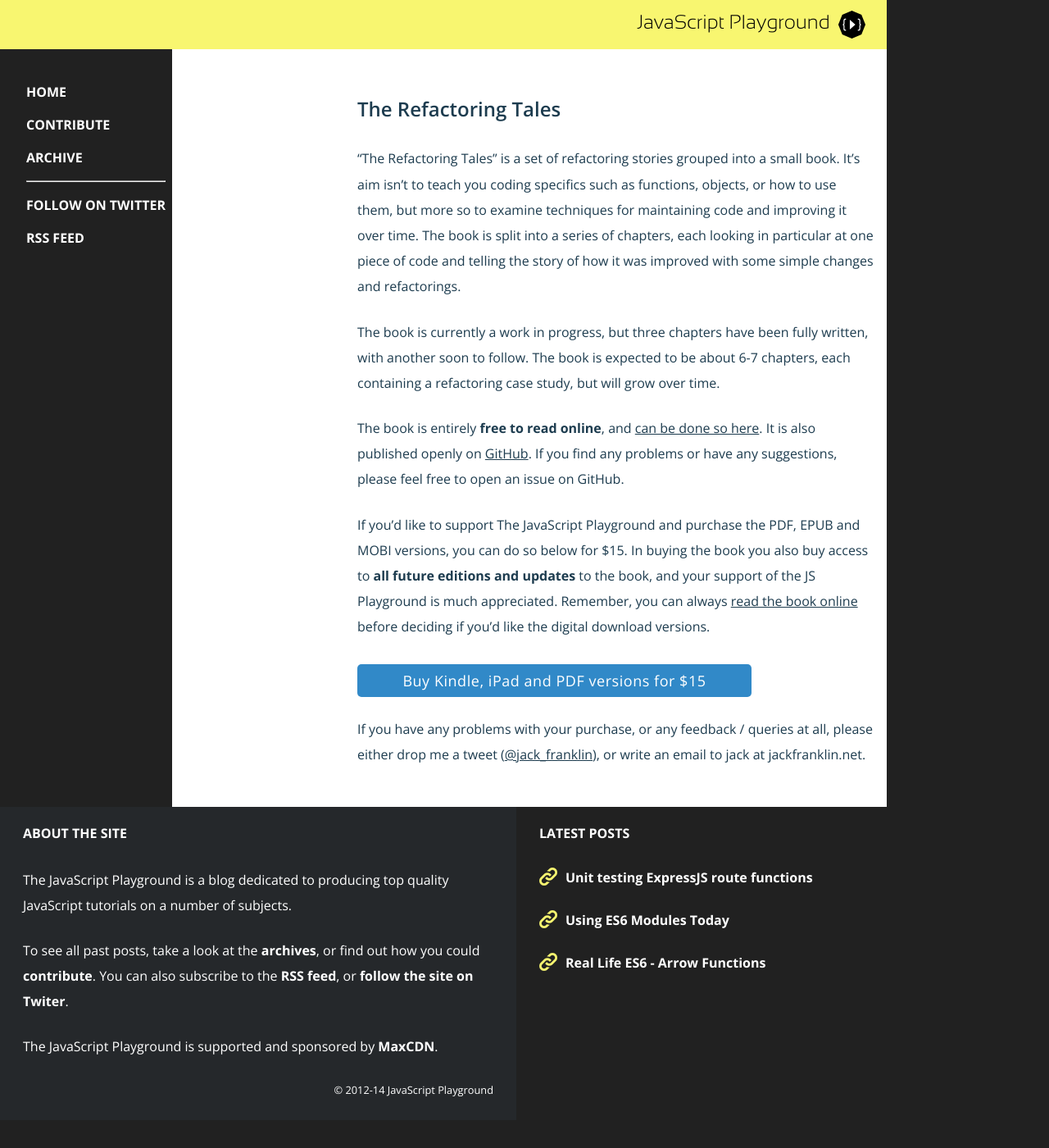
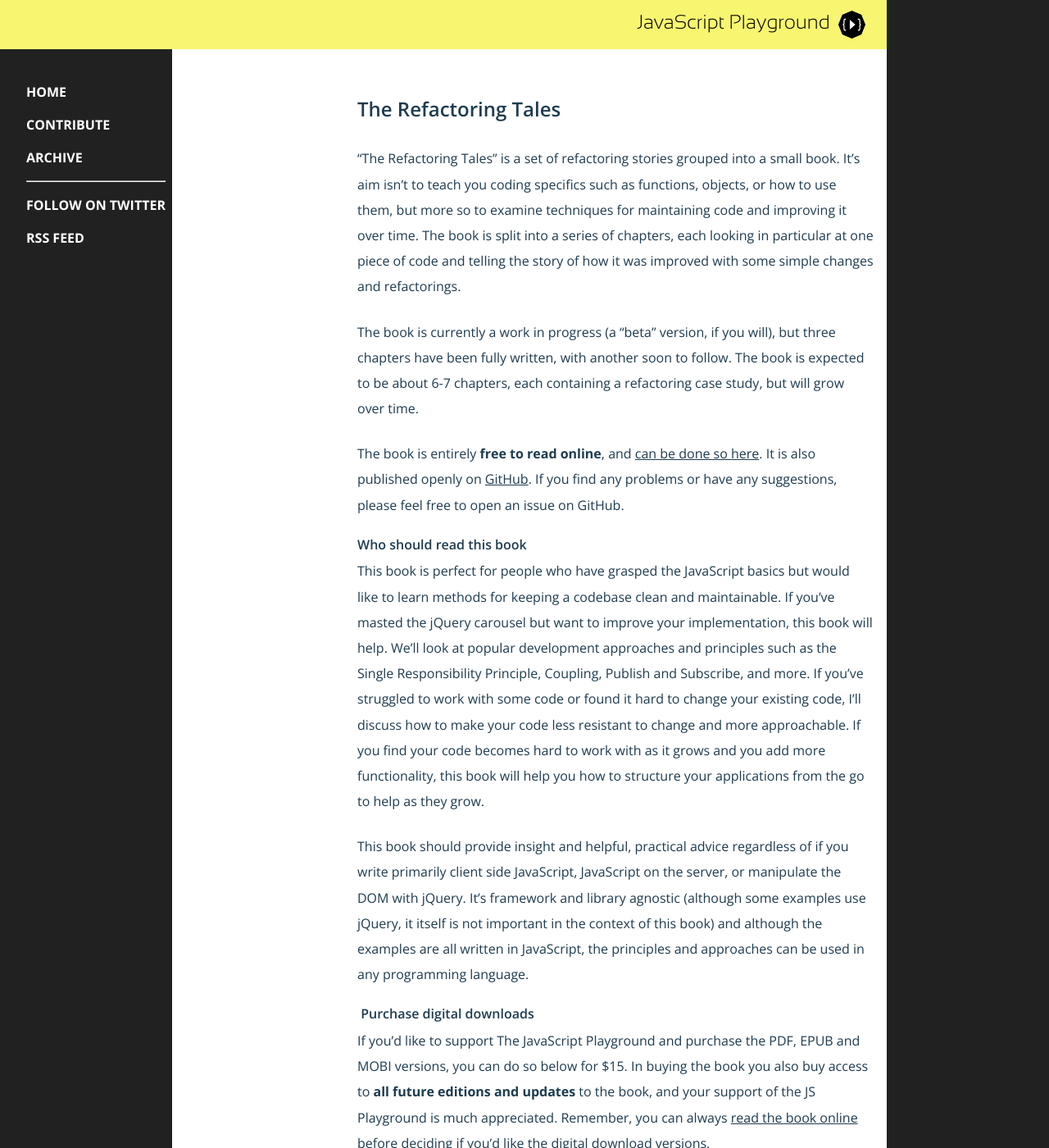
Before and after one commit to jackfranklin/javascriptplayground.com, a Jekyll site: the page built from the-refactoring-tales/index.md, in a window 1280 px wide and 1400 px high. Shown: the whole window at 82% size. Built offline with Jekyll 4.4.1, drawn with Linux system fonts in a browser that asks for light colours; nearby versions of some CDN libraries; Markdown is read by kramdown in place of the engine named in the settings; a script that is not in the unit is left out; some of the changed text lies outside the part shown.

Commit message:
add some more

```diff
--- a/the-refactoring-tales/index.md
+++ b/the-refactoring-tales/index.md
@@ -5,12 +5,23 @@ title: The Refactoring Tales
 
 "The Refactoring Tales" is a set of refactoring stories grouped into a small book. It's aim isn't to teach you coding specifics such as functions, objects, or how to use them, but more so to examine techniques for maintaining code and improving it over time. The book is split into a series of chapters, each looking in particular at one piece of code and telling the story of how it was improved with some simple changes and refactorings.
 
-The book is currently a work in progress, but three chapters have been fully written, with another soon to follow. The book is expected to be about 6-7 chapters, each containing a refactoring case study, but will grow over time.
+The book is currently a work in progress (a "beta" version, if you will), but three chapters have been fully written, with another soon to follow. The book is expected to be about 6-7 chapters, each containing a refactoring case study, but will grow over time.
 
 The book is entirely __free to read online__, and [can be done so here](refactoring-tales.html). It is also published openly on [GitHub](https://github.com/jackfranklin/the-refactoring-tales). If you find any problems or have any suggestions, please feel free to open an issue on GitHub.
+
+## Who should read this book
+This book is perfect for people who have grasped the JavaScript basics but would like to learn methods for keeping a codebase clean and maintainable. If you've masted the jQuery carousel but want to improve your implementation, this book will help. We'll look at popular development approaches and principles such as the _Single Responsibility Principle_, _Coupling_, _Publish and Subscribe_, and more. If you've struggled to work with some code or found it hard to change your existing code, I'll discuss how to make your code less resistant to change and more approachable. If you find your code becomes hard to work with as it grows and you add more functionality, this book will help you how to structure your applications from the go to help as they grow.
+
+This book should provide insight and helpful, practical advice regardless of if you write primarily client side JavaScript, JavaScript on the server, or manipulate the DOM with jQuery. It's framework and library agnostic (although some examples use jQuery, it itself is not important in the context of this book) and although the examples are all written in JavaScript, the principles and approaches can be used in any programming language.
+
+## Purchase digital downloads
 
 If you'd like to support The JavaScript Playground and purchase the PDF, EPUB and MOBI versions, you can do so below for $15. In buying the book you also buy access to __all future editions and updates__ to the book, and your support of the JS Playground is much appreciated. Remember, you can always [read the book online](refactoring-tales.html) before deciding if you'd like the digital download versions.
 
 <a class="buynow" href="https://transactions.sendowl.com/products/64361/A591CEA4/add_to_cart" rel="nofollow">Buy Kindle, iPad and PDF versions for $15</a>
 
+## Questions
+
+If you're wondering exactly what the book contains or whether it's right for you before purchasing, I recommend [browsing it online](refactoring-tales.html) first to see if the content suits. The online content is identical to the content in the book.
+
 If you have any problems with your purchase, or any feedback / queries at all, please either drop me a tweet ([@jack_franklin](http://twitter.com/jack_franklin)), or write an email to jack at jackfranklin.net.
```
